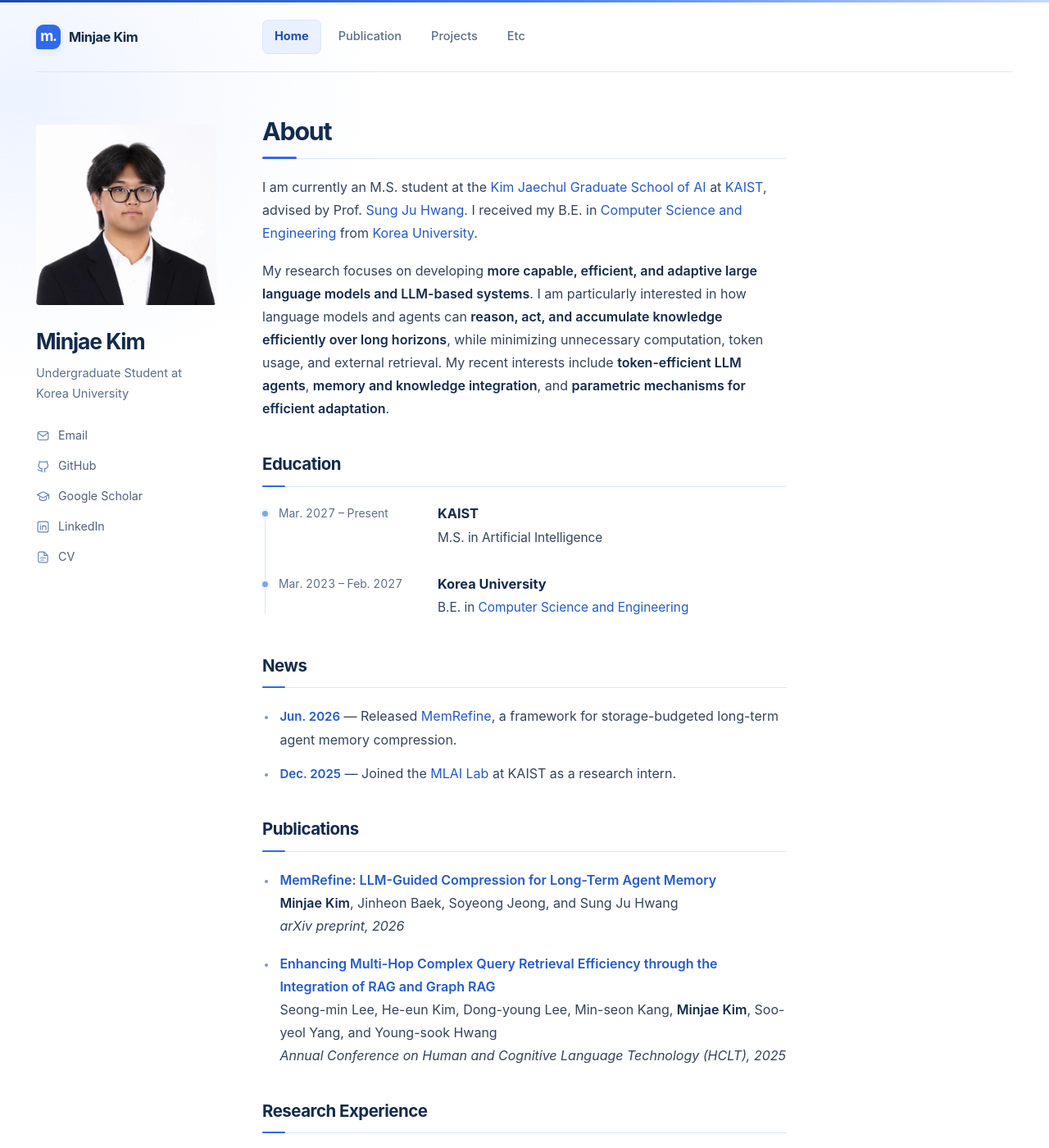
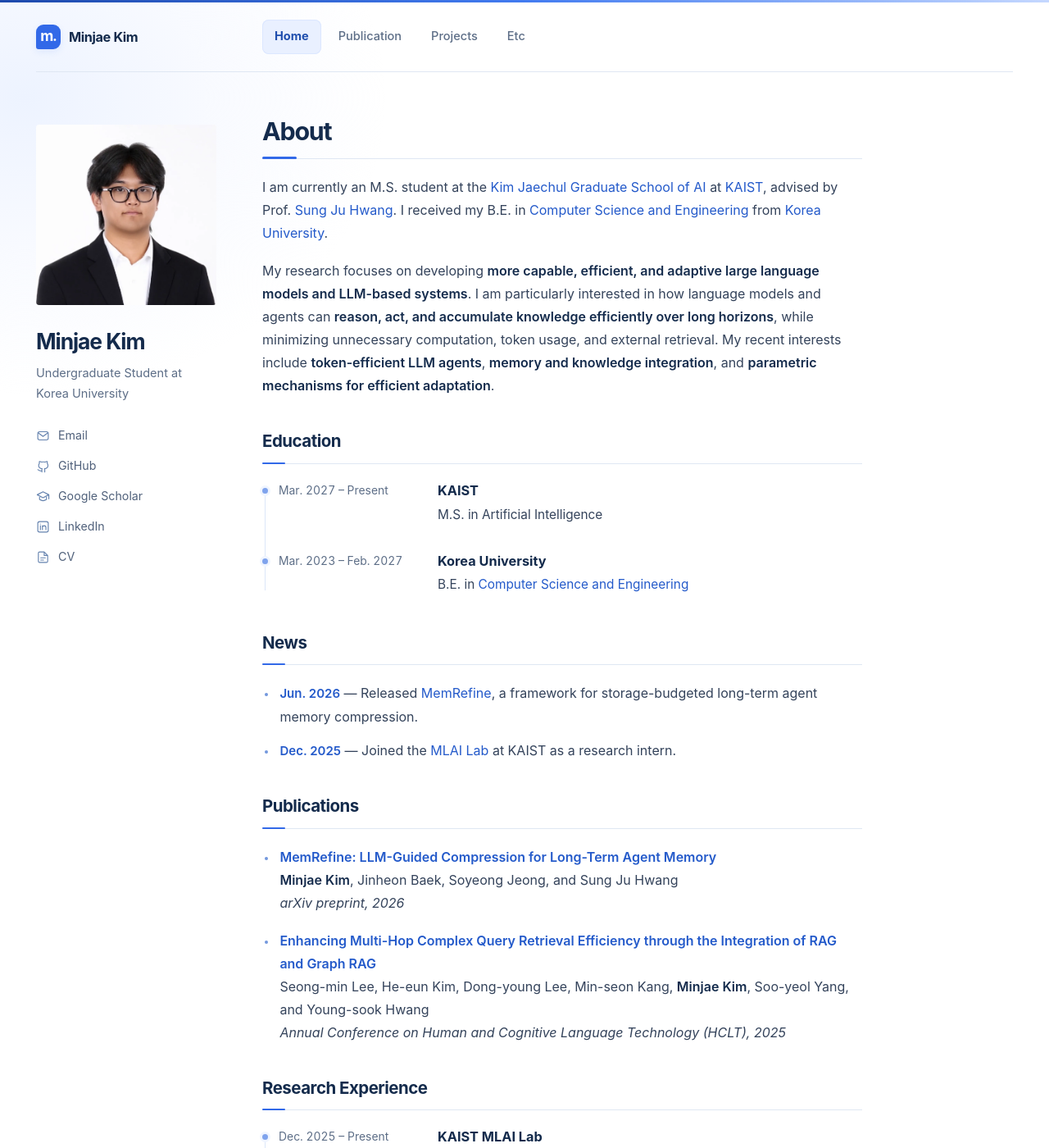
Before and after one commit to kmj200392/kmj200392.github.io, a Jekyll site: the page built from _pages/about.md, in a window 1280 px wide and 1400 px high. Shown: the whole window at 82% size. Built offline with Jekyll 4.4.1, drawn with Linux system fonts in a browser that asks for light colours.

Commit message:
Reduce home page right margin

```diff
--- a/assets/css/main-v2.css
+++ b/assets/css/main-v2.css
@@ -145,7 +145,7 @@ a:focus-visible {
 }
 
 .site-shell--home {
-  padding-right: clamp(0px, calc(100vw - 960px), calc(var(--sidebar-width) + var(--column-gap)));
+  padding-right: clamp(0px, calc(100vw - 960px), 184px);
 }
 
 .profile { position: sticky; top: 38px; }
```
